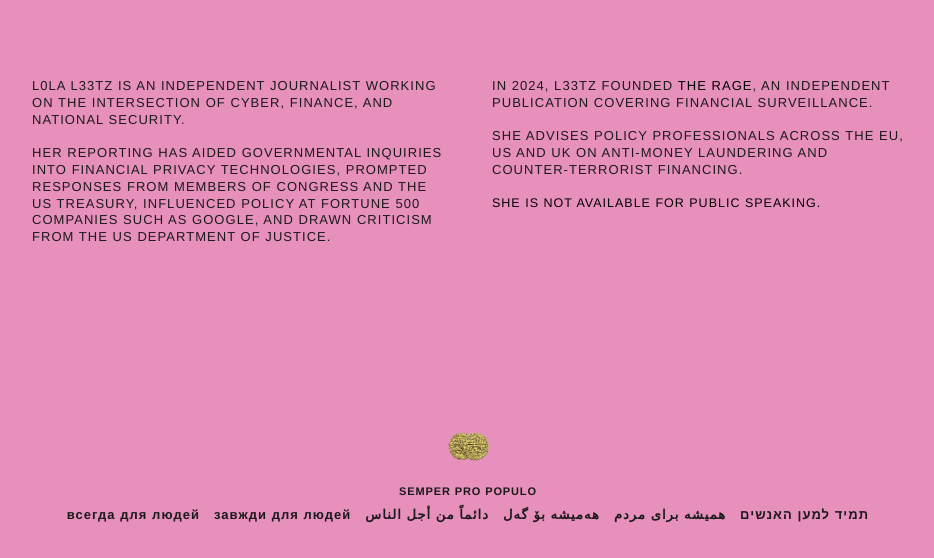
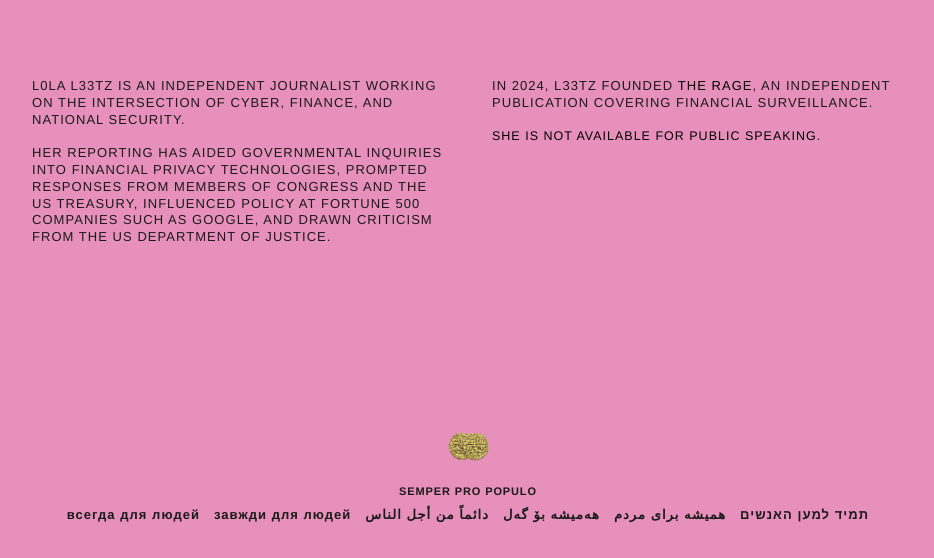
Before and after one commit to L0laL33tz/l0lal33tz.github.io, a plain HTML site: page index.html in a window 1280 px wide. Shown: the part 242-800 px from the top of the page, without its empty margins (172-1106 px from the left). Drawn offline with Linux system fonts and the light colour scheme.

Commit message:
Update index.html

```diff
--- a/index.html
+++ b/index.html
@@ -35,7 +35,6 @@
 
         <div class="col-right">
           <p>In 2024, L33tz founded <a href="https://therage.co" class="inline-link">The Rage</a>, an independent publication covering financial surveillance.</p>
-          <p>She advises policy professionals across the EU, US and UK on anti-money laundering and counter-terrorist financing.</p>
 
           <p class="muted">She is not available for public speaking.</p>
         </div>
```
